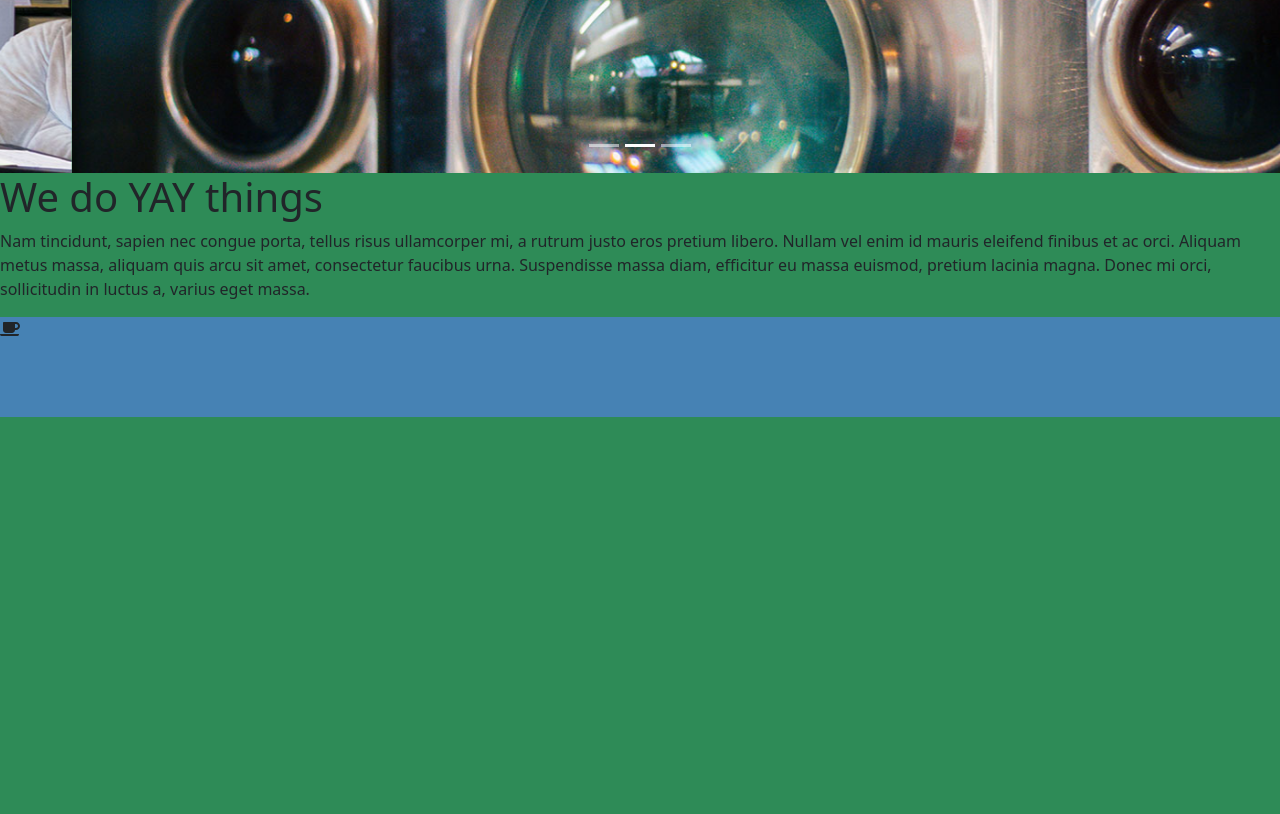
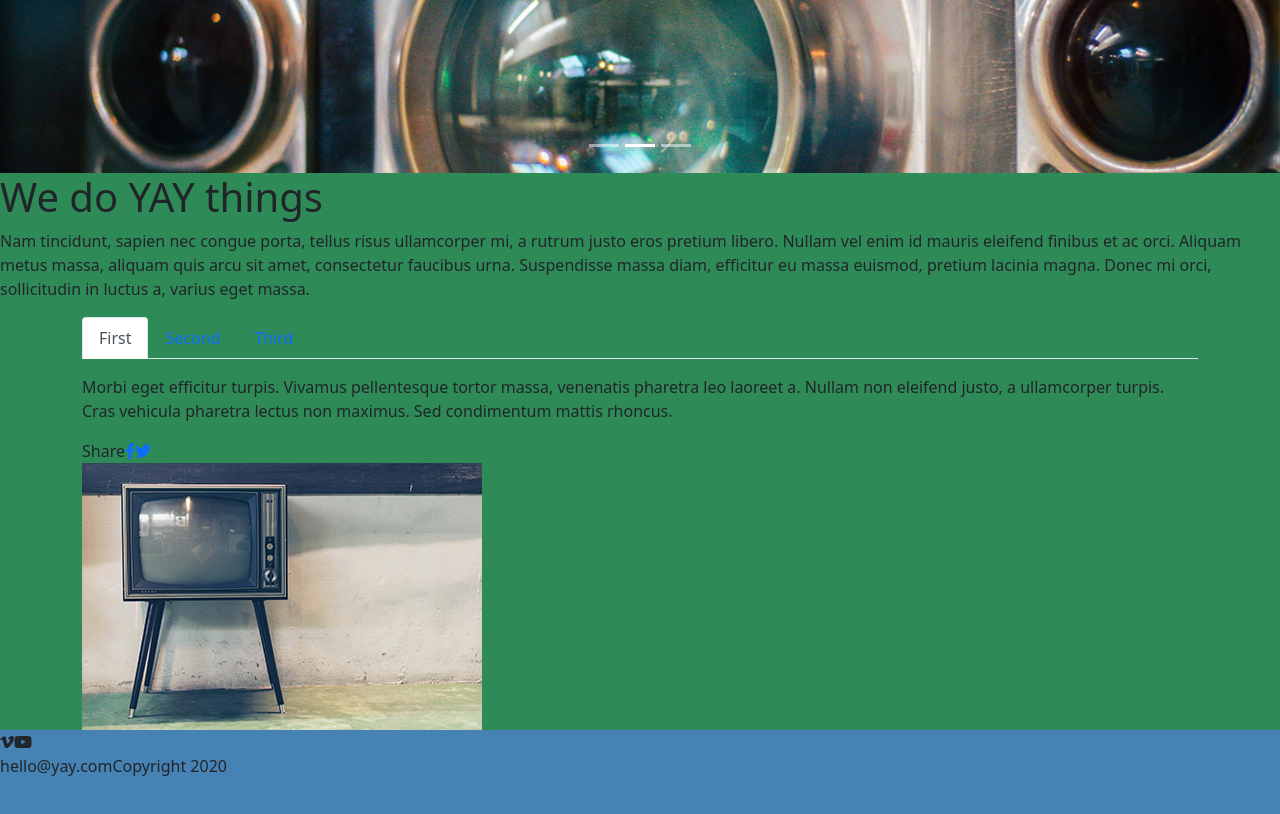
Before and after one commit to Noroff-FEU-Assignments/css-frameworks-ca-GunnMaleneOlsen, a React (Create React App) app in the folder ca1/: page / in a window 1280 px wide. Shown: the part 340-1154 px from the top of the page. Before the commit the page ends 800 px from the top, so only its background shows below. Built offline with nearby package versions, Linux system fonts and the light colour scheme.

Commit message:
finished footer and putting content on home

```diff
--- a/ca1/package.json
+++ b/ca1/package.json
@@ -4,6 +4,8 @@
   "private": true,
   "dependencies": {
     "@fortawesome/fontawesome-svg-core": "^1.2.36",
+    "@fortawesome/free-brands-svg-icons": "^5.15.4",
+    "@fortawesome/free-regular-svg-icons": "^5.15.4",
     "@fortawesome/free-solid-svg-icons": "^5.15.4",
     "@fortawesome/react-fontawesome": "^0.1.15",
     "@testing-library/jest-dom": "^5.14.1",
--- a/ca1/src/App.js
+++ b/ca1/src/App.js
@@ -8,7 +8,8 @@ import {
 import "./App.scss";
 import { Nav, Navbar, Form, FormControl, Button } from "react-bootstrap";
 import { FontAwesomeIcon } from "@fortawesome/react-fontawesome";
-import { faCoffee } from "@fortawesome/free-solid-svg-icons";
+import { faYoutube } from "@fortawesome/free-brands-svg-icons";
+import { faVimeoV } from "@fortawesome/free-brands-svg-icons";
 import Home from "./components/home/Home";
 import News from "./components/news/News";
 import Contact from "./components/contact/Contact";
@@ -17,6 +18,7 @@ function App() {
   return (
     <Router>
       <div>
+        <div className="wrapper">
           <Navbar bg="light" expand="lg">
             <Navbar.Brand href="/">The YAY company</Navbar.Brand>
             <Navbar.Toggle aria-controls="navbarScroll" />
@@ -26,10 +28,10 @@ function App() {
                   Home
                 </NavLink>
                 <NavLink to="/news" className="nav-link">
-                About
+                  News
                 </NavLink>
                 <NavLink to="/contact" className="nav-link">
-                Dashboard
+                  Contact
                 </NavLink>
               </Nav>
               <Form className="d-flex">
@@ -44,7 +46,6 @@ function App() {
             </Navbar.Collapse>
           </Navbar>
 
-
           <Switch>
             <Route exact path="/">
               <Home />
@@ -56,8 +57,15 @@ function App() {
               <Contact />
             </Route>
           </Switch>
+        </div>
+
         <footer>
-          <FontAwesomeIcon icon={faCoffee} />
+          <div className="footer__socialLinks">
+            <FontAwesomeIcon icon={faVimeoV} />
+            <FontAwesomeIcon icon={faYoutube} />
+          </div>
+          <span className="footer__info">hello@yay.com</span>
+          <span className="footer__info">Copyright 2020</span>
         </footer>
 
       </div>
--- a/ca1/src/App.scss
+++ b/ca1/src/App.scss
@@ -1,11 +1,3 @@
+@import "./partials/base";
 @import "~bootstrap/scss/bootstrap";
-
-
-body{
-  background-color: seagreen;
-}
-
-footer{
-  background-color: steelblue;
-  height: 100px;
-}
+@import "./partials/layout";
--- /dev/null
+++ b/ca1/src/components/home/Accordions.js
@@ -0,0 +1,115 @@
+import React from "react";
+import Accordion from "react-bootstrap/Accordion";
+import { FontAwesomeIcon } from "@fortawesome/react-fontawesome";
+import { faFacebookF } from "@fortawesome/free-brands-svg-icons";
+import { faTwitter } from "@fortawesome/free-brands-svg-icons";
+
+function Accordions() {
+  return (
+    <Accordion defaultActiveKey="0" className="d-md-none">
+      <Accordion.Item eventKey="0">
+        <Accordion.Header>First</Accordion.Header>
+        <Accordion.Body>
+          <p className="accordion__paragraph">
+            Morbi eget efficitur turpis. Vivamus pellentesque tortor massa,
+            venenatis pharetra leo laoreet a. Nullam non eleifend justo, a
+            ullamcorper turpis. Cras vehicula pharetra lectus non maximus. Sed
+            condimentum mattis rhoncus.
+          </p>
+          <img
+            className="d-block accordion__image"
+            src="Tab images/tab-1.jpg"
+            alt="First Tab image"
+          />
+          <div className="accordion__socials">
+            <span>Share</span>
+            <a className="accordion__link" href="#">
+              <FontAwesomeIcon icon={faFacebookF} />
+            </a>
+            <a className="accordion__link" href="#">
+              <FontAwesomeIcon icon={faTwitter} />
+            </a>
+          </div>
+        </Accordion.Body>
+      </Accordion.Item>
+      <Accordion.Item eventKey="1">
+        <Accordion.Header>Second</Accordion.Header>
+        <Accordion.Body>
+          <p className="accordion__paragraph">
+            Morbi eget efficitur turpis. Vivamus pellentesque tortor massa,
+            venenatis pharetra leo laoreet a. Nullam non eleifend justo, a
+            ullamcorper turpis. Cras vehicula pharetra lectus non maximus. Sed
+            condimentum mattis rhoncus.
+          </p>
+          <img
+            className="d-block accordion__image"
+            src="Tab images/tab-2.jpg"
+            alt="First Tab image"
+          />
+          <div className="accordion__socials">
+            <span>Share</span>
+            <a className="accordion__link" href="#">
+              <FontAwesomeIcon icon={faFacebookF} />
+            </a>
+            <a className="accordion__link" href="#">
+              <FontAwesomeIcon icon={faTwitter} />
+            </a>
+          </div>
+        </Accordion.Body>
+      </Accordion.Item>
+      <Accordion.Item eventKey="3">
+        <Accordion.Header>Third</Accordion.Header>
+        <Accordion.Body>
+          <p className="accordion__paragraph">
+            Morbi eget efficitur turpis. Vivamus pellentesque tortor massa,
+            venenatis pharetra leo laoreet a. Nullam non eleifend justo, a
+            ullamcorper turpis. Cras vehicula pharetra lectus non maximus. Sed
+            condimentum mattis rhoncus.
+          </p>
+          <img
+            className="d-block accordion__image"
+            src="Tab images/tab-3.jpg"
+            alt="First Tab image"
+          />
+          <div className="accordion__socials">
+            <span>Share</span>
+            <a className="accordion__link" href="#">
+              <FontAwesomeIcon icon={faFacebookF} />
+            </a>
+            <a className="accordion__link" href="#">
+              <FontAwesomeIcon icon={faTwitter} />
+            </a>
+          </div>
+        </Accordion.Body>
+      </Accordion.Item>
+      <Accordion.Item eventKey="4">
+        <Accordion.Header>First</Accordion.Header>
+        <Accordion.Body>
+          <p className="accordion__paragraph">
+            Morbi eget efficitur turpis. Vivamus pellentesque tortor massa,
+            venenatis pharetra leo laoreet a. Nullam non eleifend justo, a
+            ullamcorper turpis. Cras vehicula pharetra lectus non maximus. Sed
+            condimentum mattis rhoncus.
+          </p>
+          <img
+            className="d-block accordion__image"
+            src="Tab images/tab-1.jpg"
+            alt="First Tab image"
+          />
+          <div className="accordion__socials">
+            <span>Share</span>
+            <a className="accordion__link" href="#">
+              <FontAwesomeIcon icon={faFacebookF} />
+            </a>
+            <a className="accordion__link" href="#">
+              <FontAwesomeIcon icon={faTwitter} />
+            </a>
+          </div>
+        </Accordion.Body>
+      </Accordion.Item>
+
+    </Accordion>
+  );
+}
+
+export default Accordions;
--- a/ca1/src/components/home/Home.js
+++ b/ca1/src/components/home/Home.js
@@ -1,12 +1,16 @@
 import React from "react";
+import Accordions from "./Accordions";
 import Hero from "./Hero";
 import PageText from "./PageText";
+import TabsComponent from "./TabsComponent";
 
 function Home() {
   return (
     <div>
       <Hero />
       <PageText />
+      <Accordions />
+      <TabsComponent />
     </div>
   );
 }
--- /dev/null
+++ b/ca1/src/components/home/TabsComponent.js
@@ -0,0 +1,91 @@
+import { faFacebookF, faTwitter } from "@fortawesome/free-brands-svg-icons";
+import { FontAwesomeIcon } from "@fortawesome/react-fontawesome";
+import React from "react";
+import { Container, Tab, Tabs } from "react-bootstrap";
+
+function TabsComponent() {
+  return (
+    <Container className="d-none d-md-block">
+      <Tabs
+        defaultActiveKey="first"
+        id="uncontrolled-tab-example"
+        className="mb-3 "
+      >
+        <Tab className="tab-content__page" eventKey="first" title="First">
+          <div className="tab-content__wrapper">
+            <p className="tab-content__paragraph">
+              Morbi eget efficitur turpis. Vivamus pellentesque tortor massa,
+              venenatis pharetra leo laoreet a. Nullam non eleifend justo, a
+              ullamcorper turpis. Cras vehicula pharetra lectus non maximus. Sed
+              condimentum mattis rhoncus.
+            </p>
+            <div className="tab__socials">
+              <span>Share</span>
+              <a className="tab__link" href="#">
+                <FontAwesomeIcon icon={faFacebookF} />
+              </a>
+              <a className="tab__link" href="#">
+                <FontAwesomeIcon icon={faTwitter} />
+              </a>
+            </div>
+          </div>
+          <img
+            className="d-block tab-content__image"
+            src="Tab images/tab-1.jpg"
+            alt="First Tab"
+          />
+        </Tab>
+        <Tab className="tab-content__page" eventKey="second" title="Second">
+          <div className="tab-content__wrapper">
+            <p className="tab-content__paragraph">
+              Morbi eget efficitur turpis. Vivamus pellentesque tortor massa,
+              venenatis pharetra leo laoreet a. Nullam non eleifend justo, a
+              ullamcorper turpis. Cras vehicula pharetra lectus non maximus. Sed
+              condimentum mattis rhoncus.
+            </p>
+            <div className="tab__socials">
+              <span>Share</span>
+              <a className="tab__link" href="#">
+                <FontAwesomeIcon icon={faFacebookF} />
+              </a>
+              <a className="tab__link" href="#">
+                <FontAwesomeIcon icon={faTwitter} />
+              </a>
+            </div>
+          </div>
+          <img
+            className="d-block tab-content__image"
+            src="Tab images/tab-2.jpg"
+            alt="First Tab "
+          />
+        </Tab>
+        <Tab className="tab-content__page" eventKey="third" title="Third">
+          <div className="tab-content__wrapper">
+            <p className="tab-content__paragraph">
+              Morbi eget efficitur turpis. Vivamus pellentesque tortor massa,
+              venenatis pharetra leo laoreet a. Nullam non eleifend justo, a
+              ullamcorper turpis. Cras vehicula pharetra lectus non maximus. Sed
+              condimentum mattis rhoncus.
+            </p>
+            <div className="tab__socials">
+              <span>Share</span>
+              <a className="tab__link" href="#">
+                <FontAwesomeIcon icon={faFacebookF} />
+              </a>
+              <a className="tab__link" href="#">
+                <FontAwesomeIcon icon={faTwitter} />
+              </a>
+            </div>
+          </div>
+          <img
+            className="d-block tab-content__image"
+            src="Tab images/tab-3.jpg"
+            alt="First Tab"
+          />
+        </Tab>
+      </Tabs>
+    </Container>
+  );
+}
+
+export default TabsComponent;
--- a/ca1/src/index.js
+++ b/ca1/src/index.js
@@ -1,6 +1,6 @@
 import React from 'react';
 import ReactDOM from 'react-dom';
-import './index.css';
+//import './index.css';
 import App from './App';
 import reportWebVitals from './reportWebVitals';
 
--- /dev/null
+++ b/ca1/src/partials/_layout.scss
@@ -0,0 +1,8 @@
+body {
+  background-color: seagreen;
+}
+
+footer {
+  background-color: steelblue;
+  height: 100px;
+}
```
Also changed, not shown: ca1/src/partials/_base.scss (added), 1 other file (tests, documents, lock files or other folders). Lines whose indentation alone changed are shown as unchanged.
